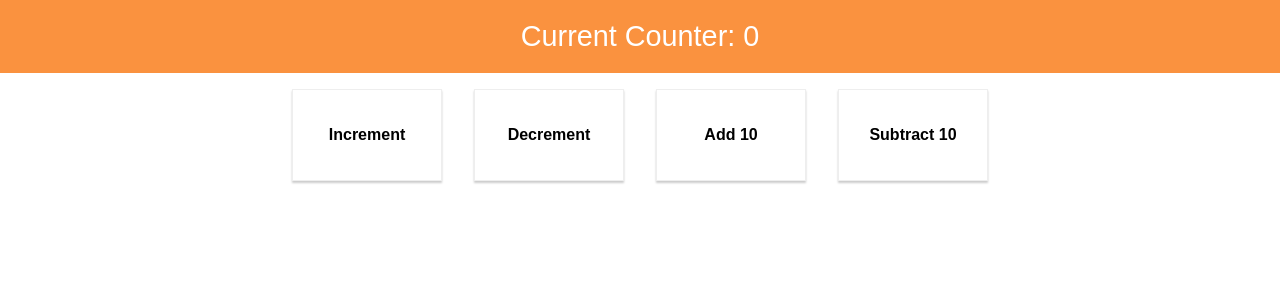
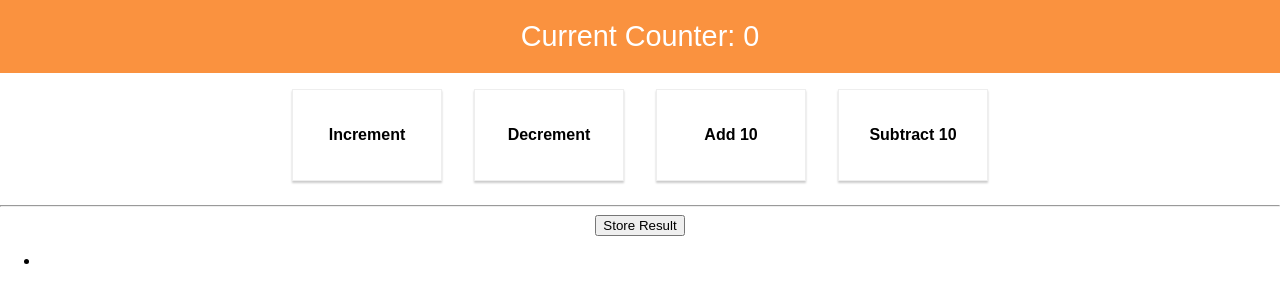
Before and after one commit to youssef-md/The-Burger-Builder, a React (Create React App) app: page / in a window 1280 px wide. Shown: the top 302 px of the page. Built offline with nearby package versions, Linux system fonts and the light colour scheme.

Commit message:
Addining the dispatched action to the onClick via props

```diff
--- a/src/containers/Counter/Counter.js
+++ b/src/containers/Counter/Counter.js
@@ -33,6 +33,12 @@
 							<CounterControl label="Decrement" clicked={ this.props.onDecrementCounter }  />
 							<CounterControl label="Add 10" clicked={ this.props.onAddCounter }  />
 							<CounterControl label="Subtract 10" clicked={ this.props.onSubtract }  />
+							<hr/>
+							<button onClick={this.props.onStoreResult}>Store Result</button>
+
+							<ul>
+								<li onclick={this.props.onDeleteResult}></li>
+							</ul>
 					</div>
 			);
 	}
```
